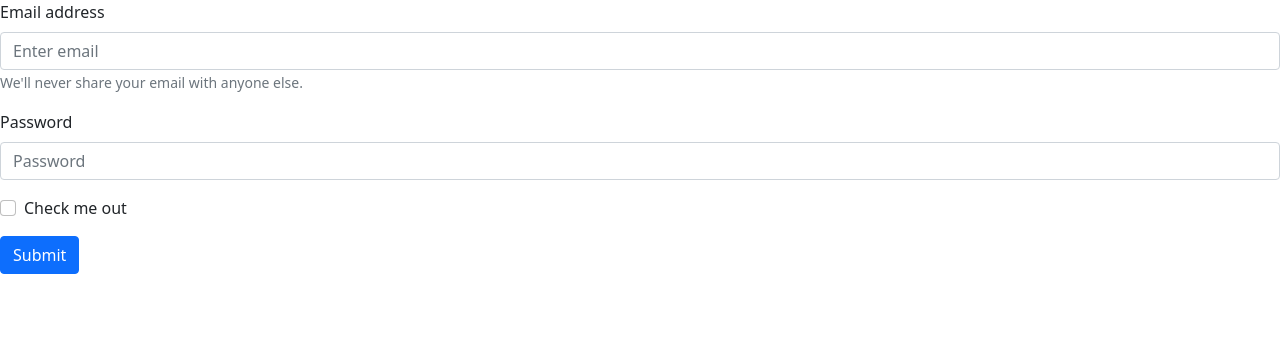
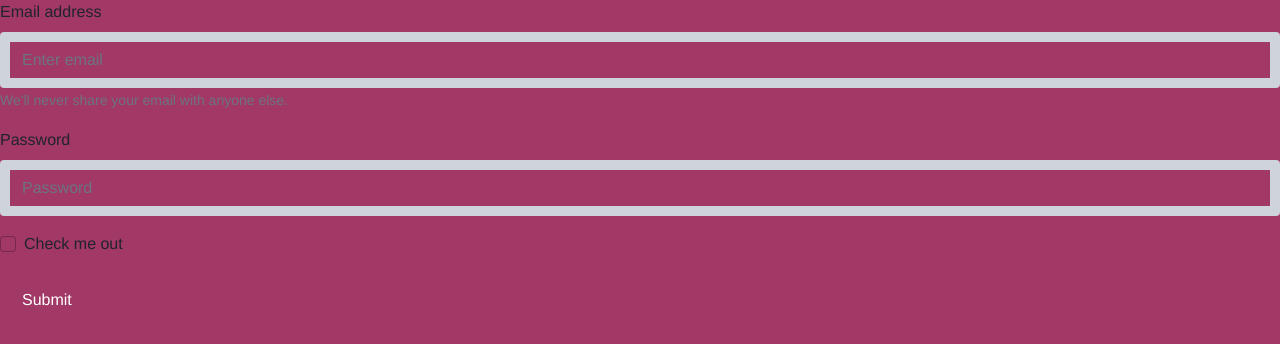
Before and after one commit to kristiyan675/ioPeoplePractise, a React (Create React App) app: page / in a window 1280 px wide. Shown: the top 344 px of the page. Built offline with nearby package versions, Linux system fonts and the light colour scheme.

Commit message:
style changes

```diff
--- a/src/components/Homepage/Navigation/Navigation.js
+++ b/src/components/Homepage/Navigation/Navigation.js
@@ -9,42 +9,44 @@ import {
 import { Link, NavLink } from "react-router-dom";
 import Logo from "../../../images/logo.svg";
 import "./Navigation.scss";
-import classes from "./Navigation.module.scss";
+
+// import classes from "./Navigation.module.scss";
 const Navigation = (props) => {
   return (
-    <Navbar expand="lg" bg="primary" variant="dark">
-      <Container>
+    <Navbar expand="lg" variant="dark" >
+      <Container fluid>
         <Link to="/">
           <Navbar.Brand as="img" src={Logo} />
         </Link>
         <Navbar.Toggle aria-controls="responsive-navbar-nav" />
         <Navbar.Collapse id="responsive-navbar-nav">
           <Nav>
-            <NavLink to="/" className="nav-link">
+            <NavLink to="/" className="nav-link display-6">
               Home
             </NavLink>
-
-            <NavLink to="/" className="nav-link">
+            <NavLink to="/" className="nav-link display-6">
               Profile
             </NavLink>
-            <NavLink to="/" className="nav-link">
+            <NavLink to="/" className="nav-link display-6">
               My vacations
             </NavLink>
-            <NavLink to="/" className="nav-link">
+            <NavLink to="/" className="nav-link display-6">
               Docs
             </NavLink>
-            <NavLink to="/" className="nav-link">
+            <NavLink to="/" className="nav-link display-6">
               Contacts
             </NavLink>
             <NavDropdown
-              title={<Image src={Logo} width="20%" roundedCircle={true} />}
+              title={<Image src={Logo} width="30%" roundedCircle={true} />}
               id="basic-nav-dropdown"
             >
               <NavDropdown.Item eventKey="1">Log Out</NavDropdown.Item>
             </NavDropdown>
           </Nav>
         </Navbar.Collapse>
+
       </Container>
+
     </Navbar>
   );
 };
--- a/src/components/Homepage/Navigation/Navigation.module.scss
+++ b/src/components/Homepage/Navigation/Navigation.module.scss
@@ -1,4 +1,4 @@
-.profile{
+.profile {
     display: flex;
     justify-content: center;
     align-items: center;
--- a/src/components/Homepage/Navigation/Navigation.scss
+++ b/src/components/Homepage/Navigation/Navigation.scss
@@ -1,10 +1,23 @@
+@import "../../../style.scss";
+
+
+
+.navbar {
+  background-color: $primary;
+}
+
 .navbar-brand {
   height: 5.25rem;
+
 }
+
 .navbar-nav {
   width: 100%;
+  display:flex;
   justify-content: space-between;
   align-items: center;
+
 }
 
+
 @import "./node_modules/bootstrap/scss/bootstrap.scss";
--- a/src/style.scss
+++ b/src/style.scss
@@ -1 +1,48 @@
-@import './node_modules/bootstrap/scss/bootstrap.scss'
+//Custom Color variables
+$primary: #A13865;
+$secondary: #ED7F53;
+$dark: #454545;
+$light: #f7f7f7;
+$body-bg: #A13865;
+$btn-default-color: #ED7F53;
+
+//Custom styling
+$padding-base-vertical: 10px;
+$border-width: 10px;
+$border-radius-base: 20px;
+$btn-border-radius-base: 20px;
+
+//Custom Font variables
+$font-family-sans-serif: "TT Commons Pro", Helvetica, sans-serif;
+$secondary-font: "Reckless", "Nimbus Roman";
+$text-color: #f7f7f7;
+
+
+
+
+//import the functions & variables
+@import './node_modules/bootstrap/scss/_functions';
+@import './node_modules/bootstrap/scss/_variables';
+
+$custom-theme-colors: (
+    "IOpurple": #A13865,
+    "IOorange": #ED7F53,
+    "IOdark": #454545,
+    "IOlight": #f7f7f7
+);
+
+$display-font-sizes: (
+  1: 4rem,
+  2: 3.5rem,
+  3: 3rem,
+  4: 2.5rem,
+  5: 2rem,
+  6: 1.5rem
+);
+
+
+$theme-colors: map-merge($custom-theme-colors, $theme-colors);
+
+
+//import bootstrap
+@import './node_modules/bootstrap/scss/bootstrap.scss';
```
